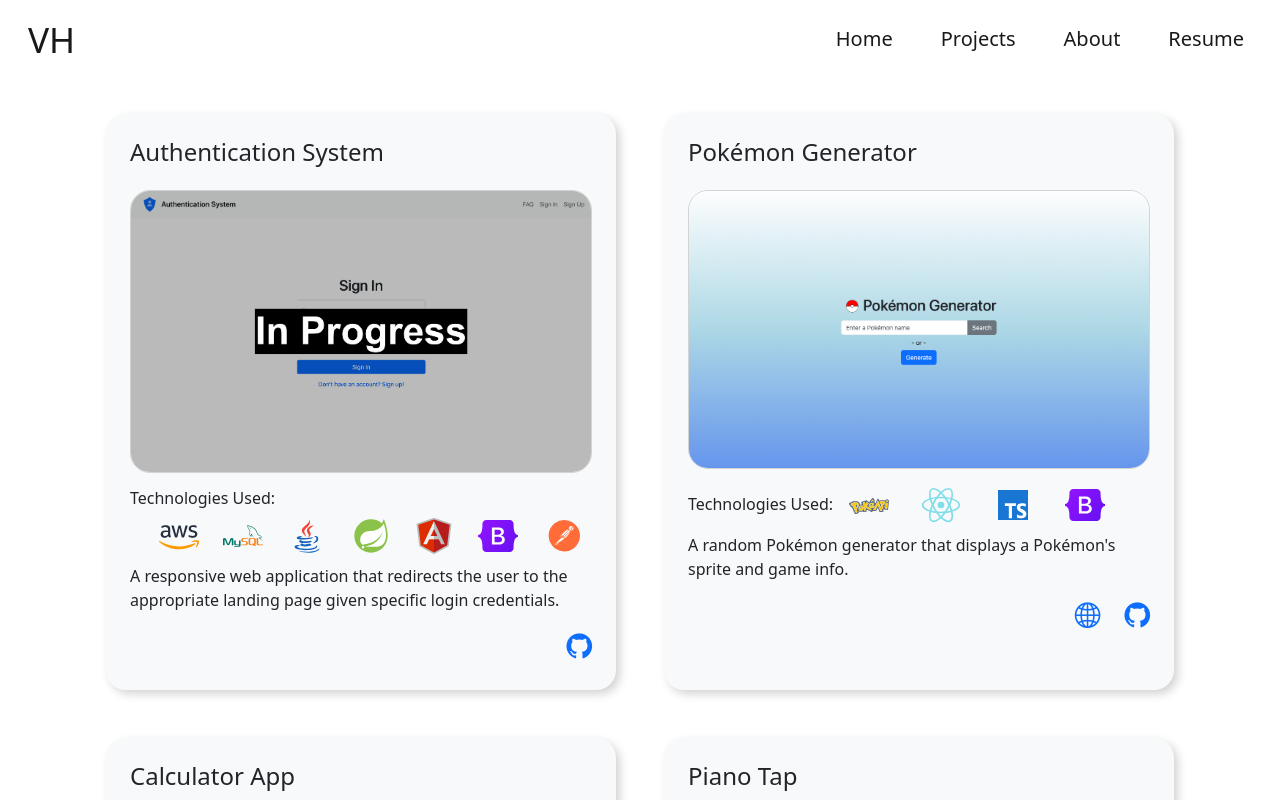
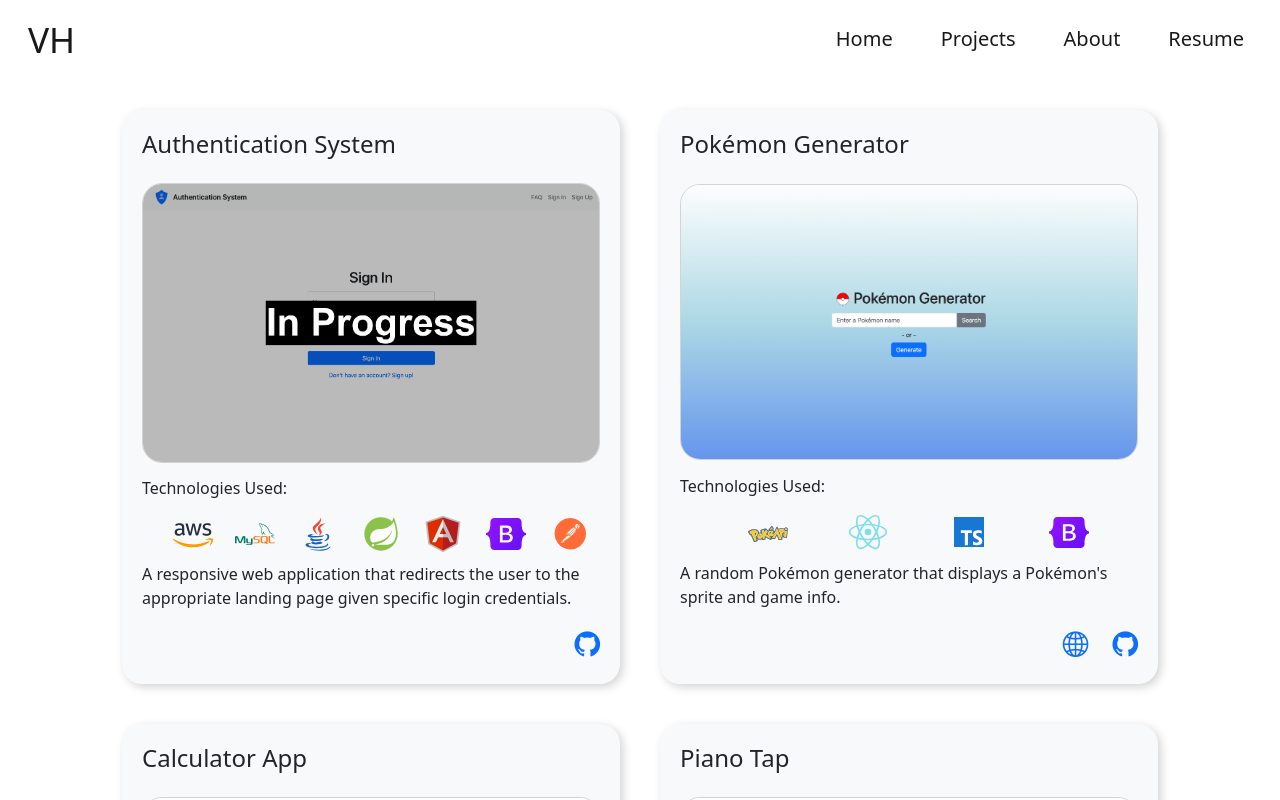
Before and after one commit to vichdz97/Website, an Angular app: page /#/home in a window 1280 px wide. Both pictures are taken after a click on the button "Projects". Shown: the top 800 px of the page. Built offline with nearby package versions, Linux system fonts and the light colour scheme.

Commit message:
updated styling

```diff
--- a/src/app/pages/projects/projects.component.css
+++ b/src/app/pages/projects/projects.component.css
@@ -1,13 +1,14 @@
 .projects {
-    margin: 5em auto 2em;
+    margin: 90px 20px 50px;
 }
 
 .box {
-    min-width: fit-content;
+    margin: 20px;
+    padding: 20px;
     border-radius: 20px;
-    box-shadow: 4px 4px 10px lightgray;
-    margin: 1.5em;
-    padding: 1.5em;
+    box-shadow: 3px 3px 10px lightgray;
+    max-width: fit-content;
+    min-height: 450px;
 }
 
 .screenshot {
@@ -26,18 +27,18 @@ i {
 }
 
 @media screen and (min-width: 760px) {
+    .box {
+        min-width: 400px;
+    }
+
     #sameline-img {
         margin: 0 1em;
     }
 }
 
 @media screen and (min-width: 960px) {
-    .projects {
-        margin: 7vw auto 5vw;
-    }
-
     .box {
-        min-width: 500px;
+        max-width: 500px;
         margin: 2vw;
         padding: 2vw;
         transition: 0.5s;
--- a/src/app/pages/projects/projects.component.html
+++ b/src/app/pages/projects/projects.component.html
@@ -1,8 +1,8 @@
 <div class="container">
     <div class="projects">
         <div class="container">
-            <div class="row">
-                <div class="col box bg-light" *ngFor="let proj of projects">
+            <div class="row d-flex justify-content-center">
+                <div class="col box bg-light d-flex flex-column justify-content-between" *ngFor="let proj of projects">
                     <h4>{{ proj.title }}</h4>
                     <ng-container *ngIf="!proj.url; else link">
                         <img src="assets/images/{{proj.img}}" alt="Screenshot of project" class="screenshot my-3">
@@ -12,9 +12,9 @@
                             <img src="assets/images/{{proj.img}}" alt="Screenshot of project" class="screenshot my-3">
                         </a>
                     </ng-template>
-                    <ng-container *ngIf="proj.tech.length > 4; else sameline">
+                    <ng-container *ngIf="proj.tech.length >= 4; else sameline">
                         <h6>Technologies Used:</h6>
-                        <div class="m-2 d-flex justify-content-around align-items-center">
+                        <div class="m-2 d-flex justify-content-evenly align-items-center">
                             <div *ngFor="let techName of proj.tech">
                                 <img src="assets/logos/{{techName}}.svg" alt="Tech logo" class="tech-used">
                             </div>
@@ -29,7 +29,7 @@
                         </h6>
                     </ng-template>
                     <p>{{ proj.description }}</p>
-                    <div class="d-flex justify-content-end align-items-center">
+                    <div class="d-flex justify-content-end">
                         <a href="{{proj.url}}" target="_blank" class="mx-4" [hidden]="!proj.url"><i class="bi bi-globe2"></i></a>
                         <a href="{{proj.github}}" target="_blank"><i class="bi bi-github"></i></a>
                     </div>
```
